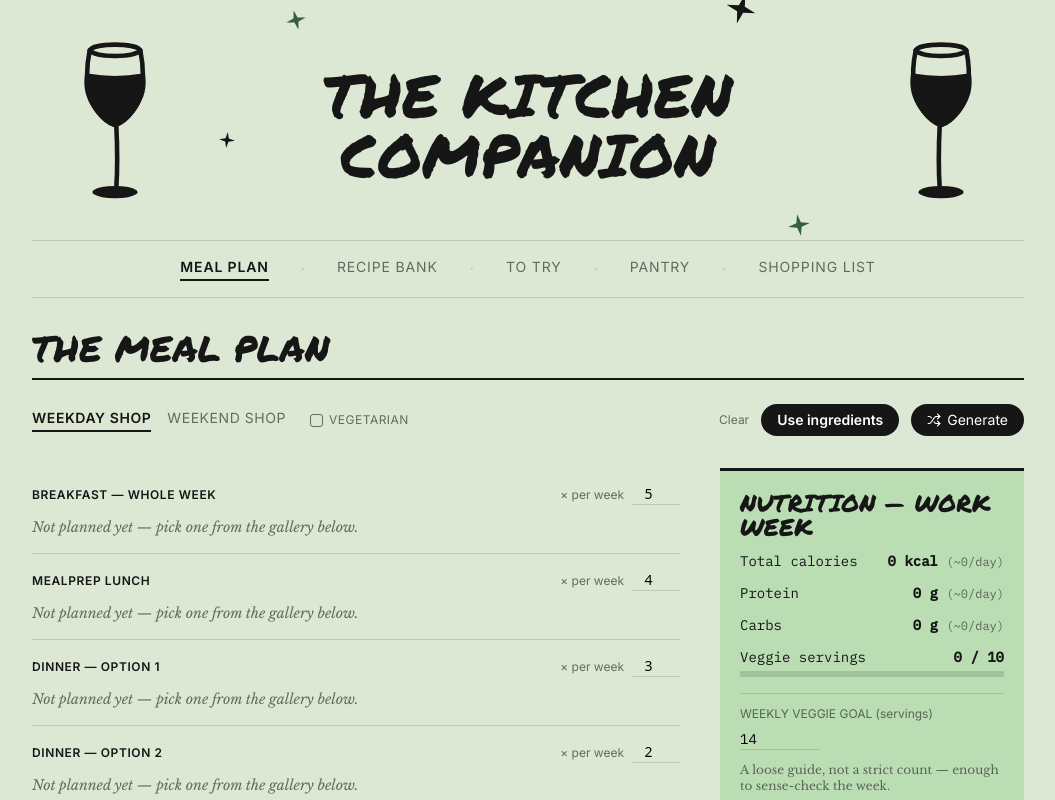
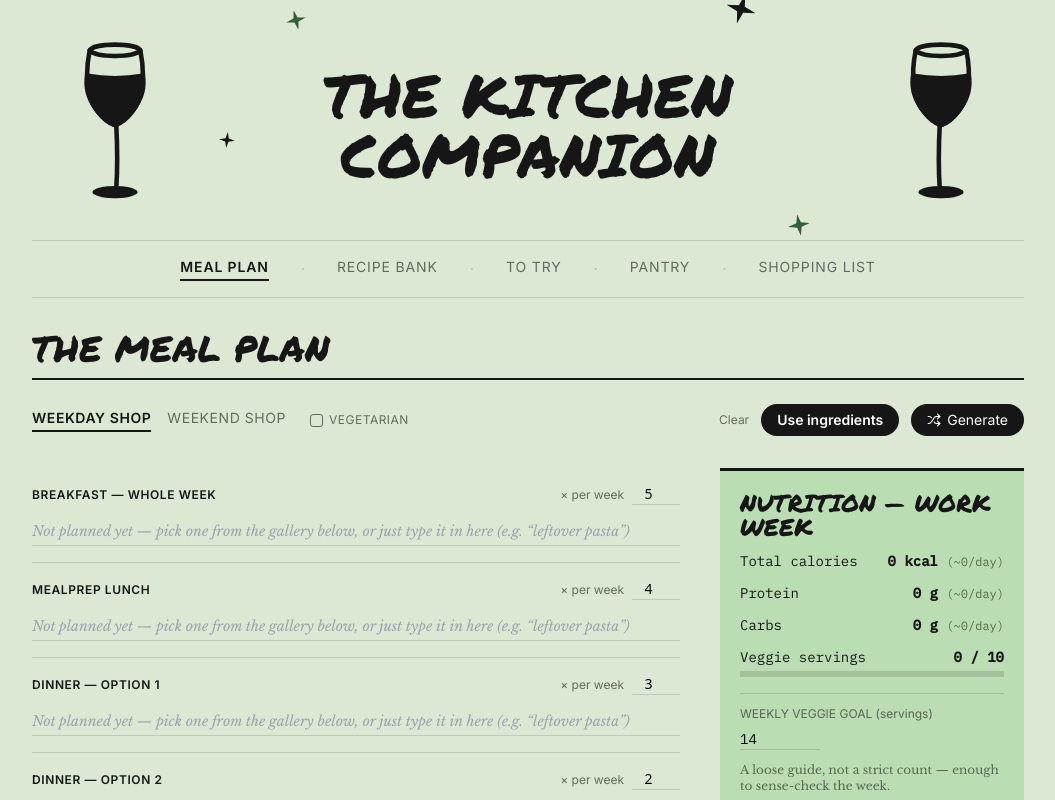
Before and after one commit to isabellaronnanderson-png/kitchen-companion, a React (Vite) app: page / in a window 1280 px wide. Shown: the top 800 px of the page, without its empty margins (112-1167 px from the left). Built offline with nearby package versions, Linux system fonts and the light colour scheme.

Commit message:
Add files via upload

```diff
--- a/src/App.jsx
+++ b/src/App.jsx
@@ -794,6 +794,16 @@ function PlanTab({ recipes, settings, setSettings, mealPlan, setMealPlan, onEdit
     }));
   }
 
+  function setManualText(slotId, text) {
+    setMealPlan(prev => ({
+      ...prev,
+      [shopType]: {
+        ...prev[shopType],
+        [slotId]: { ...(prev[shopType]?.[slotId] || {}), manualText: text, recipeId: null },
+      },
+    }));
+  }
+
   function recipeUsesPantry(recipe) {
     return (recipe.ingredients || []).some(ing => (pantry[pantryKey(ing.name, ing.unit)]?.qty || 0) > 0);
   }
@@ -917,9 +927,20 @@ function PlanTab({ recipes, settings, setSettings, mealPlan, setMealPlan, onEdit
                     <button onClick={() => setSlot(def.id, 'recipeId', null)} className="shrink-0" title="Clear"><X size={16} color={COLORS.inkSoft} /></button>
                   </div>
                 ) : (
-                  <p className="text-sm italic" style={{ fontFamily: FONT_BODY, color: COLORS.inkSoft }}>
-                    Not planned yet — pick one from the gallery below.
-                  </p>
+                  <div>
+                    <input
+                      value={slot.manualText || ''}
+                      onChange={e => setManualText(def.id, e.target.value)}
+                      placeholder="Not planned yet — pick one from the gallery below, or just type it in here (e.g. “leftover pasta”)"
+                      className="w-full text-sm bg-transparent focus:outline-none py-1"
+                      style={{ borderBottom: `1px solid ${COLORS.cardEdge}`, fontFamily: FONT_BODY, color: COLORS.ink, fontStyle: slot.manualText ? 'normal' : 'italic' }}
+                    />
+                    {slot.manualText && (
+                      <p className="text-xs mt-1" style={{ fontFamily: FONT_STAMP, color: COLORS.inkSoft }}>
+                        Quick note only — won't count toward nutrition, pantry, or the shopping list.
+                      </p>
+                    )}
+                  </div>
                 )}
               </div>
             );
@@ -1189,6 +1210,10 @@ function ListTab({ recipes, settings, mealPlan, checkedItems, setCheckedItems, p
       return { ...i, qty: round1(i.qty), from: [...i.from], onHand: round1(onHand), toBuy: round1(Math.max(0, i.qty - onHand)) };
     });
   }, [recipes, planForShop, defs, pantry]);
+
+  const manualEntries = defs
+    .map(def => ({ label: def.label, text: planForShop[def.id]?.manualText }))
+    .filter(e => e.text && e.text.trim());
 
   const toBuyList = list.filter(i => i.toBuy > 0);
   const haveEnoughList = list.filter(i => i.toBuy <= 0);
@@ -1324,6 +1349,19 @@ function ListTab({ recipes, settings, mealPlan, checkedItems, setCheckedItems, p
         </>
       )}
 
+      {manualEntries.length > 0 && (
+        <div className="mt-8">
+          <p className="text-xs mb-2" style={{ fontFamily: FONT_STAMP, color: COLORS.inkSoft, letterSpacing: '0.04em' }}>
+            ALSO PLANNED (typed in — no shopping list tracking)
+          </p>
+          <ul className="text-xs" style={{ fontFamily: FONT_MONO, color: COLORS.inkSoft }}>
+            {manualEntries.map((e, idx) => (
+              <li key={idx}>{e.label}: {e.text}</li>
+            ))}
+          </ul>
+        </div>
+      )}
+
       {purchaseItem && (
         <PurchaseModal item={purchaseItem} onClose={() => setPurchaseItem(null)} onConfirm={confirmPurchase} />
       )}
@@ -1387,7 +1425,7 @@ export default function App() {
       ...prev,
       [shopType]: {
         ...prev[shopType],
-        [slotId]: { ...(prev[shopType]?.[slotId] || {}), recipeId, times: prev[shopType]?.[slotId]?.times ?? def.defaultTimes },
+        [slotId]: { ...(prev[shopType]?.[slotId] || {}), recipeId, manualText: '', times: prev[shopType]?.[slotId]?.times ?? def.defaultTimes },
       },
     }));
     setSettings(prev => ({ ...prev, shopType }));
```
Also changed, not shown: 1 other file (tests, documents, lock files or other folders).
